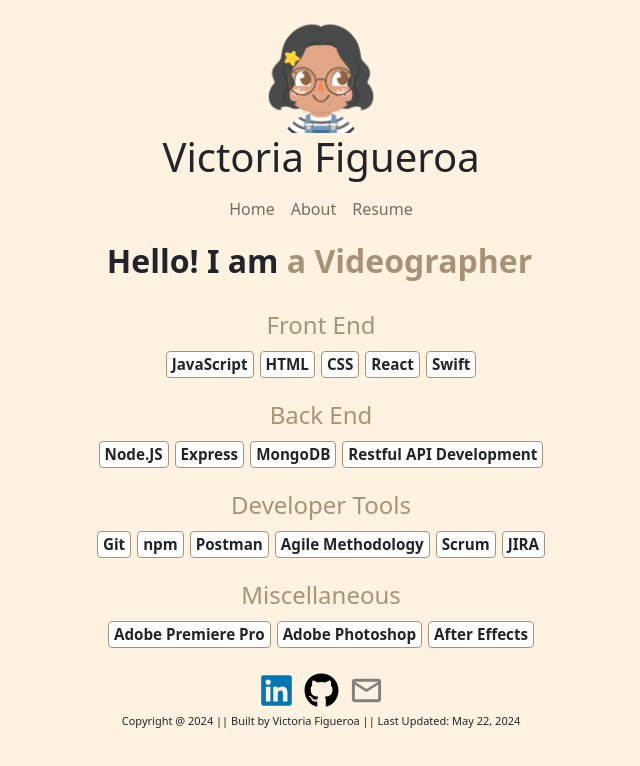
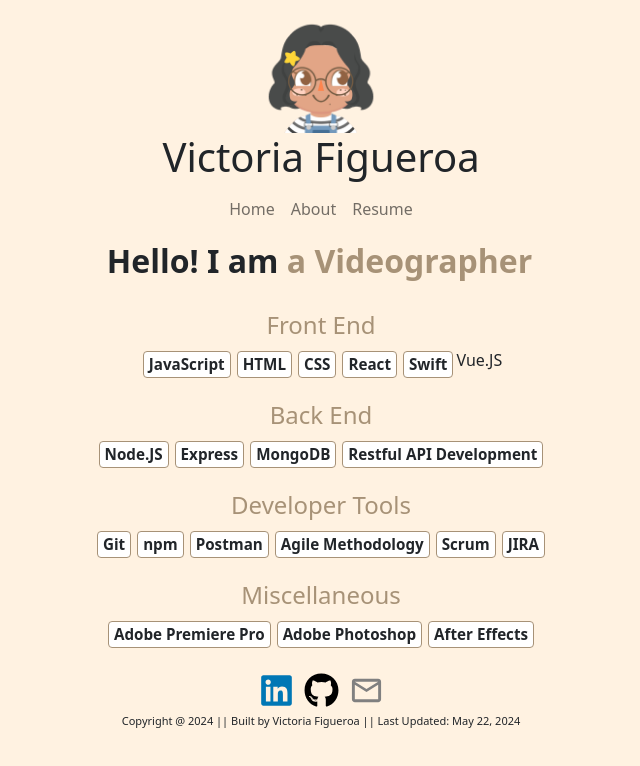
Before and after one commit to vicfigueroa/vicfigueroa.github.io, a React (Create React App) app: page / in a window 1280 px wide. Shown: the top 766 px of the page, without its empty margins (319-959 px from the left). Built offline with nearby package versions, Linux system fonts and the light colour scheme.

Commit message:
updated about and skills

```diff
--- a/src/components/Skills.js
+++ b/src/components/Skills.js
@@ -11,6 +11,7 @@ const Skills = () => {
                 <span className='skill'>CSS</span>
                 <span className='skill'>React</span>
                 <span className='skill'>Swift</span>
+                <span className='skills'>Vue.JS</span>
             </div>
             <div className="skill-section">
                 <h4 className="skillTitle">Back End</h4>
--- a/src/pages/About.js
+++ b/src/pages/About.js
@@ -10,7 +10,7 @@ const About = () => {
                     <img src="japanpfp.JPG" alt="japanpfp" className="pic" />
                 </div>
                 <div className="about-bio-container">
-                    <p>I am currently an Associate Software Engineer at Domenix and based out of the DMV area.
+                    <p>I am currently an Analyst at IT Cadre and based out of the DMV area.
                         I received a B.A. in Film and Video Studies from George Mason University.
                         When I'm not working I enjoy traveling, streaming, and hanging out with friends!
 
```
